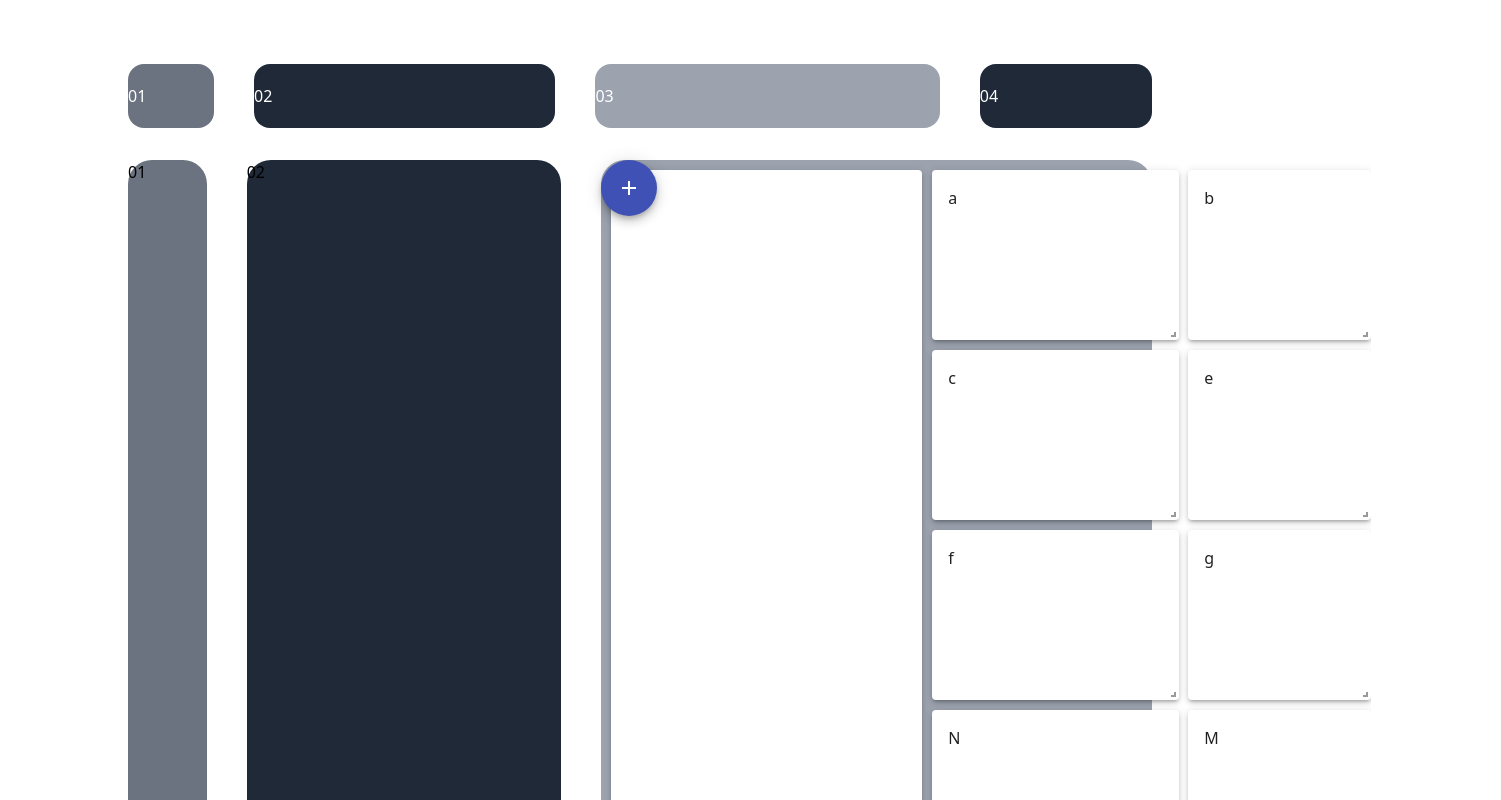
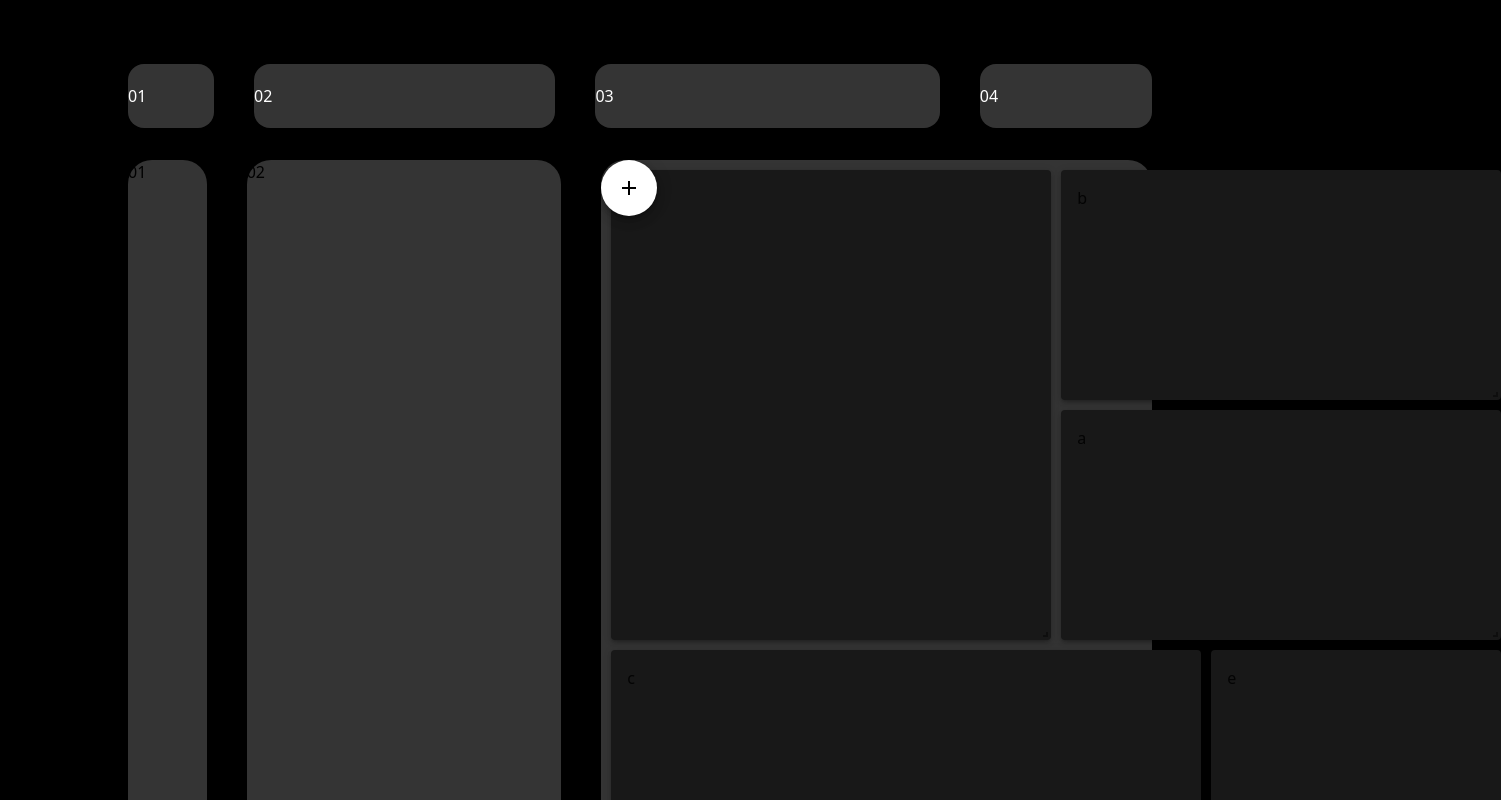
Before and after one commit to rxxddy/seva-react, a React (Create React App) app: page / in a window 1280 px wide. Shown: the top 800 px of the page, 1501 px wide, since content can reach past the window. Built offline with nearby package versions, Linux system fonts and the light colour scheme.

Commit message:
update 4

```diff
--- a/src/App.css
+++ b/src/App.css
@@ -4,6 +4,15 @@
 
 .App {
   text-align: center;
+  background-color: black;
+}
+
+body {
+  background-color: black; /* Set the background color of the body element to black */
+}
+
+body > *:not(body) {
+  background-color: black; /* Set the background color of all elements inside the body except body itself to white */
 }
 
 .App-logo {
--- a/src/App.js
+++ b/src/App.js
@@ -5,25 +5,25 @@ import "./styles.css";
 
 export default function App() {
   return (
-    <div className="App">
+    <div className="App h-[100vh]">
       <BrowserRouter>
 
         <div className="flex flex-row m-auto w-[80%] mt-16 mb-4 rounded-3xl gap-10">
-          {/* <div className="basis-1/12 bg-gray-500 rounded-2xl flex h-16 text-[white] items-center">01</div> */}
-          {/* <div className="basis-4/12 bg-gray-800 rounded-2xl flex h-16 text-[white] items-center">02</div> */}
+          {/* <div className="basis-1/12 bg-[#343434] rounded-2xl flex h-16 text-[white] items-center">01</div> */}
+          {/* <div className="basis-4/12 bg-[#343434] rounded-2xl flex h-16 text-[white] items-center">02</div> */}
           <div className="contents flex-row m-auto w-[50%] mt-16 mb-4 rounded-3xl gap-10">
-            <div className="basis-1/6 bg-gray-500 rounded-2xl flex h-16 text-[white] items-center">01</div>
-            <div className="basis-7/12 bg-gray-800 rounded-2xl flex h-16 text-[white] items-center">02</div>
+            <div className="basis-2/12 bg-[#343434] rounded-2xl flex h-16 text-[white] items-center">01</div>
+            <div className="basis-7/12 bg-[#343434] rounded-2xl flex h-16 text-[white] items-center">02</div>
           </div>
           <div className="contents flex-row m-auto w-[50%] mt-16 mb-4 rounded-3xl gap-10">
-            <div className="basis-4/6 flex bg-gray-400 rounded-2xl h-16 text-[white] items-center">03</div>
-            <div className="basis-2/6 bg-gray-800 rounded-2xl flex h-16 text-[white] items-center">04</div>
+            <div className="basis-4/6 flex bg-[#343434] rounded-2xl h-16 text-[white] items-center">03</div>
+            <div className="basis-2/6 bg-[#343434] rounded-2xl flex h-16 text-[white] items-center">04</div>
           </div>
         </div>
         <div className="flex flex-row m-auto w-[80%] mt-8 mb-24 rounded-3xl gap-10">
-          <div className="basis-1/12 bg-gray-500 rounded-3xl flex ">01</div>
-          <div className="basis-4/12 bg-gray-800 rounded-3xl flex ">02</div>
-          <div className="basis-7/12 flex bg-gray-400 rounded-3xl">
+          <div className="basis-1/12 bg-[#343434] rounded-3xl flex ">01</div>
+          <div className="basis-4/12 bg-[#343434] rounded-3xl flex ">02</div>
+          <div className="basis-7/12 flex bg-[#343434] rounded-3xl">
             <Routes>
               <Route path="/" exact element={<Home/>} />
             </Routes>
--- a/src/components/editable-grid-layout.js
+++ b/src/components/editable-grid-layout.js
@@ -6,7 +6,7 @@ import { Card, CardContent } from "@material-ui/core";
 const EditableGridLayout = ({ layout, onLayoutChange }) => {
   const createElement = (el) => {
     return (
-      <Card elevation={3} key={el.i}>
+      <Card elevation={3} key={el.i} style={{ backgroundColor: "#181818"}}>
         <CardContent>{el.i}</CardContent>
       </Card>
     );
@@ -18,8 +18,9 @@ const EditableGridLayout = ({ layout, onLayoutChange }) => {
       className="layout"
       layout={layout}
       rowHeight={50}
-      width={780}
+      width={910}
       onLayoutChange={onLayoutChange}
+      style={{}}
     >
       {_.map(layout, (el) => createElement(el))}
     </GridLayout>
--- a/src/components/home.jsx
+++ b/src/components/home.jsx
@@ -6,18 +6,14 @@ import EditableGridLayout from "../components/editable-grid-layout";
 
 const Home = () => {
   let initial = [
-    { i: "x", x: 0, y: 0, w: 5, h: 12, maxH: 12 },
-    { i: "b", x: 9, y: 3, w: 3, h: 3, maxH: 12 },
-    { i: "a", x: 5, y: 2, w: 4, h: 3, maxH: 12 },
-    { i: "c", x: 5, y: 4, w: 4, h: 3, maxH: 12 },
-    { i: "e", x: 9, y: 4, w: 3, h: 3, maxH: 12 },
-    { i: "f", x: 5, y: 6, w: 4, h: 3, maxH: 12 },
-    { i: "g", x: 9, y: 6, w: 3, h: 3, maxH: 12 },
-    { i: "N", x: 5, y: 6, w: 4, h: 3, maxH: 12 },
-    { i: "M", x: 9, y: 6, w: 3, h: 3, maxH: 12 },
+    { i: "x", x: 0, y: 0, w: 6, h: 8, maxH: 12 },
+    { i: "b", x: 7, y: 0, w: 6, h: 4, maxH: 12 },
+    { i: "a", x: 7, y: 5, w: 6, h: 4, maxH: 12 },
+    { i: "c", x: 0, y: 9, w: 8, h: 3, maxH: 12 },
+    { i: "e", x: 9, y: 9, w: 4, h: 3, maxH: 12 }
   ];
   const [layout, setLayout] = useState(initial);
-  const [counter, newCounter] = useState(0);
+  const [counter, setCounter] = useState(0);
 
   const onLayoutChange = (newLayout) => {
     console.log(newLayout);
@@ -25,31 +21,32 @@ const Home = () => {
   };
 
   const onAddItem = () => {
-    newCounter(counter + 1);
-    /*eslint no-console: 0*/
+    const newLayout = [
+      ...layout,
+      {
+        i: "n" + counter,
+        x: (5 * 2) % (4 || 12),
+        y: counter + 2,
+        w: 12,
+        h: 4
+      }
+    ];
+    setLayout(newLayout);
+    setCounter(counter + 1);
     console.log("adding", "n" + counter);
-    initial.push({
-      i: "n" + counter,
-      x: (5 * 2) % (4 || 12),
-      y: counter + 2, // puts it at the bottom
-      w: 2,
-      h: 2,
-      minH: 0,
-      maxH: 12
-      // Increment the counter to ensure key is always unique.
-    });
-    alert(`new layout ${initial[initial.length - 1].y}`);
+    // alert(`new layout ${newLayout[newLayout.length - 1].y}`);
   };
 
   return (
     <>
 
-      <EditableGridLayout layout={layout} onLayoutChange={onLayoutChange} />
+      <EditableGridLayout layout={layout} onLayoutChange={onLayoutChange} style={{ backgroundColor: "white"}}/>
       <Fab
-        color="primary"
+        color="inherit"
         aria-label="add"
         onClick={onAddItem}
-        style={{ padding: "5px", alignItems: "bottom-right" }}
+        style={{ padding: "5px", alignItems: "bottom-right", backgroundColor: "white"}}
+
       >
         <AddIcon />
       </Fab>
--- a/src/index.css
+++ b/src/index.css
@@ -11,6 +11,14 @@ body {
   -moz-osx-font-smoothing: grayscale;
 }
 
+body {
+  background-color: black; /* Set the background color of the body element to black */
+}
+
+body > *:not(body) {
+  background-color: black; /* Set the background color of all elements inside the body except body itself to white */
+}
+
 code {
   font-family: source-code-pro, Menlo, Monaco, Consolas, 'Courier New',
     monospace;
--- a/src/styles.css
+++ b/src/styles.css
@@ -1,6 +1,14 @@
 @tailwind base;
 @tailwind components;
 @tailwind utilities;
+
+body {
+  background-color: black; /* Set the background color of the body element to black */
+}
+
+body > *:not(body) {
+  background-color: black; /* Set the background color of all elements inside the body except body itself to white */
+}
 
 .react-grid-layout {
   position: relative;
```
